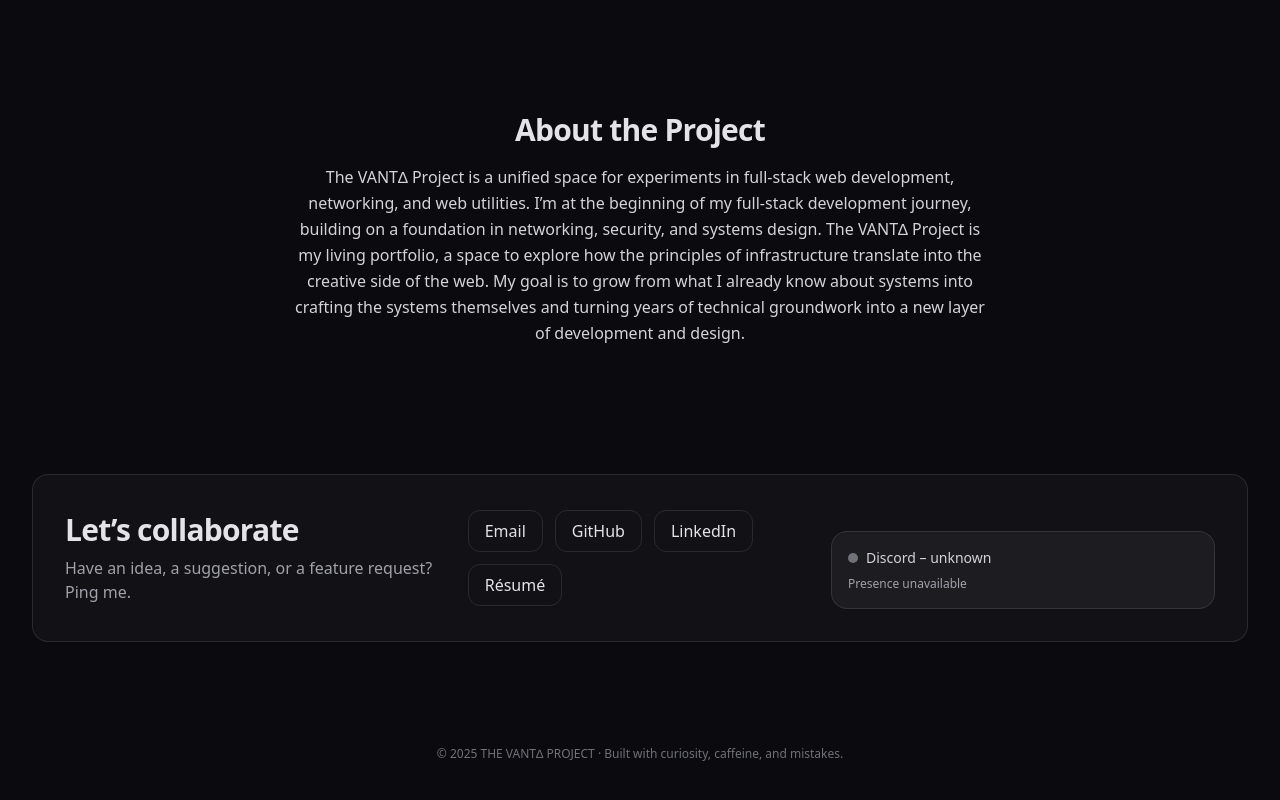
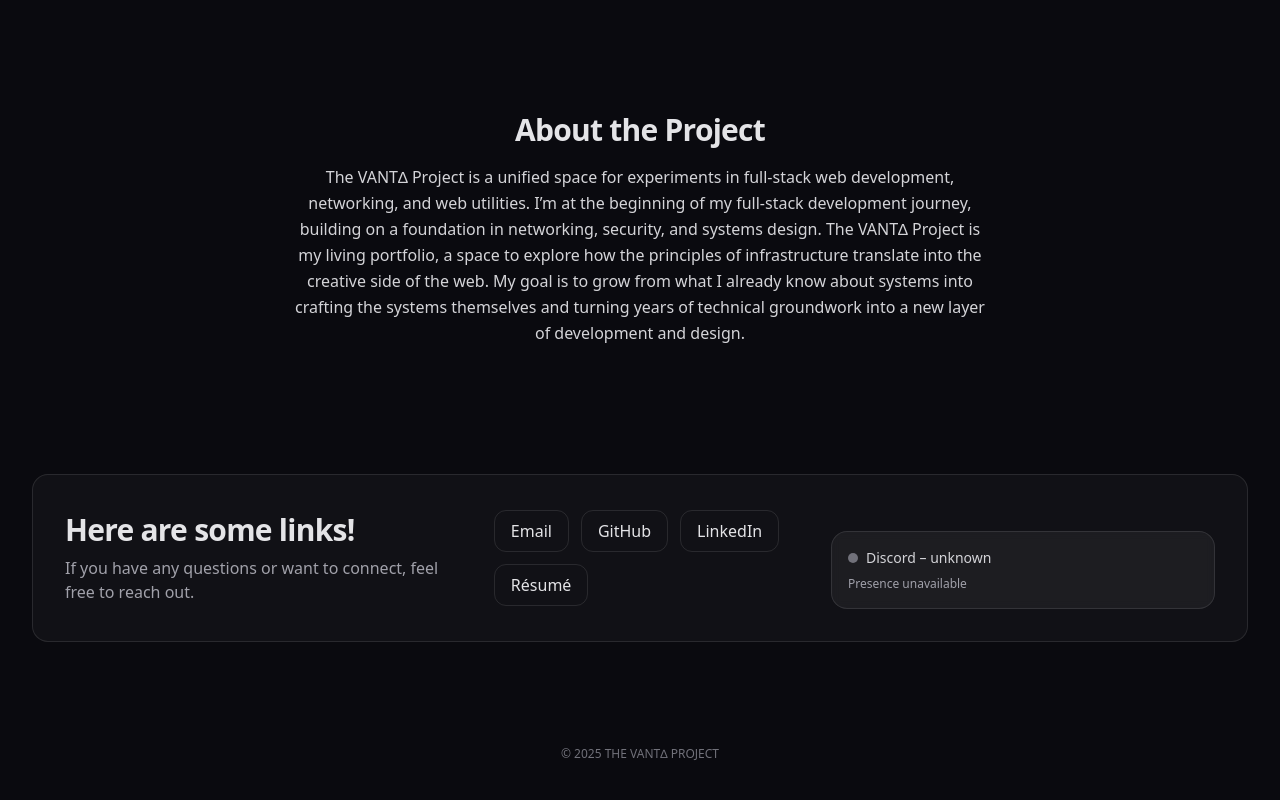
Before and after one commit to V4nt4Vo1d/VANTA-Project, a React (Vite) app: page / in a window 1280 px wide. Shown: the part 1346-2146 px from the top of the page. Built offline with nearby package versions, Linux system fonts and the light colour scheme; no server answers.

Commit message:
Updated: resume page and other minor fixes

```diff
--- a/src/App.tsx
+++ b/src/App.tsx
@@ -219,8 +219,8 @@ export default function App() {
           <div className="rounded-2xl border border-white/10 p-8 bg-white/[0.03]">
             <div className="flex flex-col md:flex-row md:items-center md:justify-between gap-6">
               <div>
-                <h2 className="text-2xl sm:text-3xl font-semibold tracking-tight">Let’s collaborate</h2>
-                <p className="mt-2 text-zinc-400">Have an idea, a suggestion, or a feature request? Ping me.</p>
+                <h2 className="text-2xl sm:text-3xl font-semibold tracking-tight">Here are some links!</h2>
+                <p className="mt-2 text-zinc-400">If you have any questions or want to connect, feel free to reach out.</p>
               </div>
               <div className="flex flex-wrap items-center gap-3 [overflow-wrap:anywhere]">
                 <a href="mailto:v4nt4vo1d@gmail.com" className="rounded-xl border border-white/10 px-4 py-2 hover:border-white/20" target="_blank" rel="noopener noreferrer">
@@ -230,7 +230,7 @@ export default function App() {
                   GitHub
                 </a>
                 <a
-                  href="https://www.linkedin.com/in/jacob-r-2228a8206?trk=people-guest_people_search-card"
+                  href="https://www.linkedin.com/in/jacob-r-2228a8206/"
                   className="rounded-xl border border-white/10 px-4 py-2 hover:border-white/20"
                   target="_blank" rel="noopener noreferrer">
                   LinkedIn
@@ -250,7 +250,7 @@ export default function App() {
       </main>
 
       <footer className="py-10 text-center text-xs text-zinc-500">
-        <p>© {new Date().getFullYear()} THE VANT∆ PROJECT · Built with curiosity, caffeine, and mistakes.</p>
+        <p>© {new Date().getFullYear()} THE VANT∆ PROJECT</p>
       </footer>
     </div>
   )
```
Also changed, not shown: public/resume.html (+7 -8 lines), 3 other files (tests, documents, lock files or other folders).
